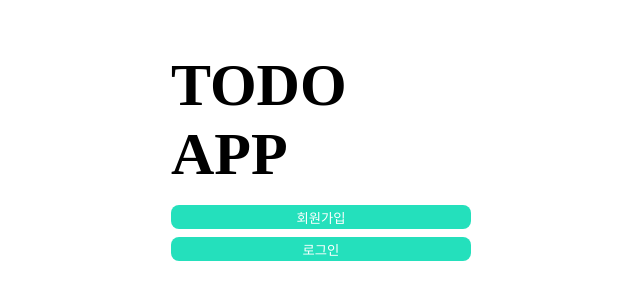
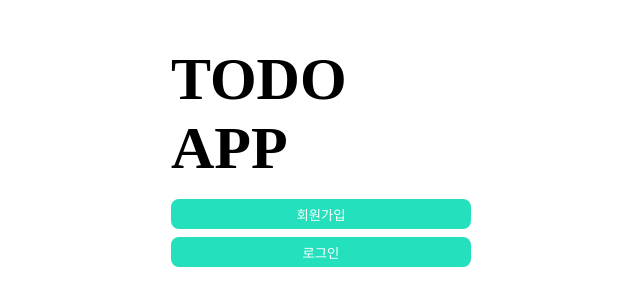
Before and after one commit to sjuhan123/wanted-pre-onboarding-frontend, a React (Create React App) app: page / in a window 1280 px wide. Shown: the part 260-566 px from the top of the page, without its empty margins (319-959 px from the left). Built offline with nearby package versions, Linux system fonts and the light colour scheme.

Commit message:
💄 design: Button css 수정

```diff
--- a/src/components/Button/style.ts
+++ b/src/components/Button/style.ts
@@ -11,8 +11,8 @@ export const Button = styled.button<ButtonStyleProps>`
   align-items: center;
   border: none;
   border-radius: 8px;
-  height: 3vh;
-  width: ${({ size }) => (size === 'S' ? 'fit-content' : '100%')};
+  height: 30px;
+  width: ${({ size }) => (size === 'S' ? '50px' : '100%')};
   color: #fff;
   background-color: ${({ theme, type }) => (type === 'primary' ? theme.COLORS.TURQUISE : theme.COLORS.ROYAL_BULE)};
   cursor: ${({ disabled }) => (disabled ? 'not-allowed' : 'pointer')};
```
